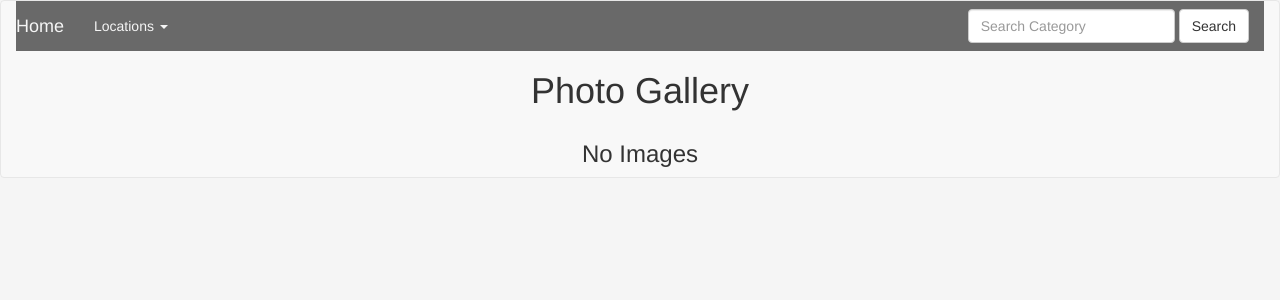
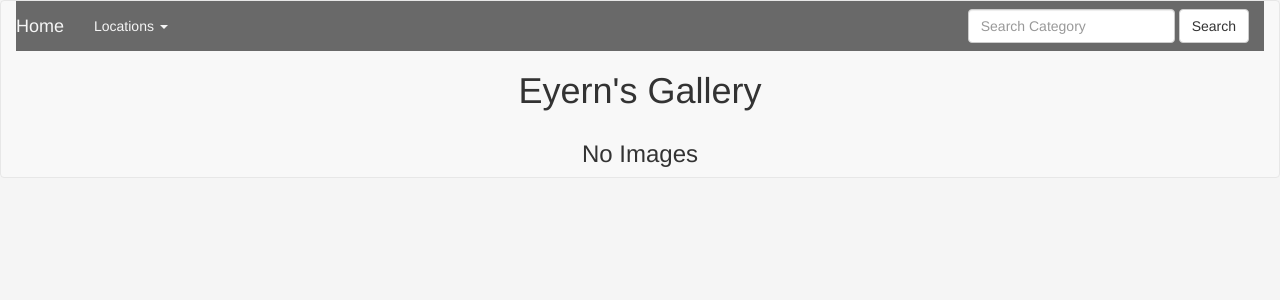
Before and after one commit to eyern/my-gallery, a Django app: page / in a window 1280 px wide. Shown: the top 300 px of the page. Run offline with Django 3.2, Linux system fonts and the light colour scheme; data that the repository does not hold is empty; some libraries are stand-ins or nearby versions.

Commit message:
change the user welcoming text

```diff
--- a/photo/templates/index.html
+++ b/photo/templates/index.html
@@ -2,7 +2,7 @@
 {% block content %}
 {{block.super}}
 <div class="container">
-  <h1 class="text-center">Photo Gallery</h1>
+  <h1 class="text-center">Eyern's Gallery</h1>
   <div class="row">
     {% for image in images %}
     <div class="col-md-4">
```
